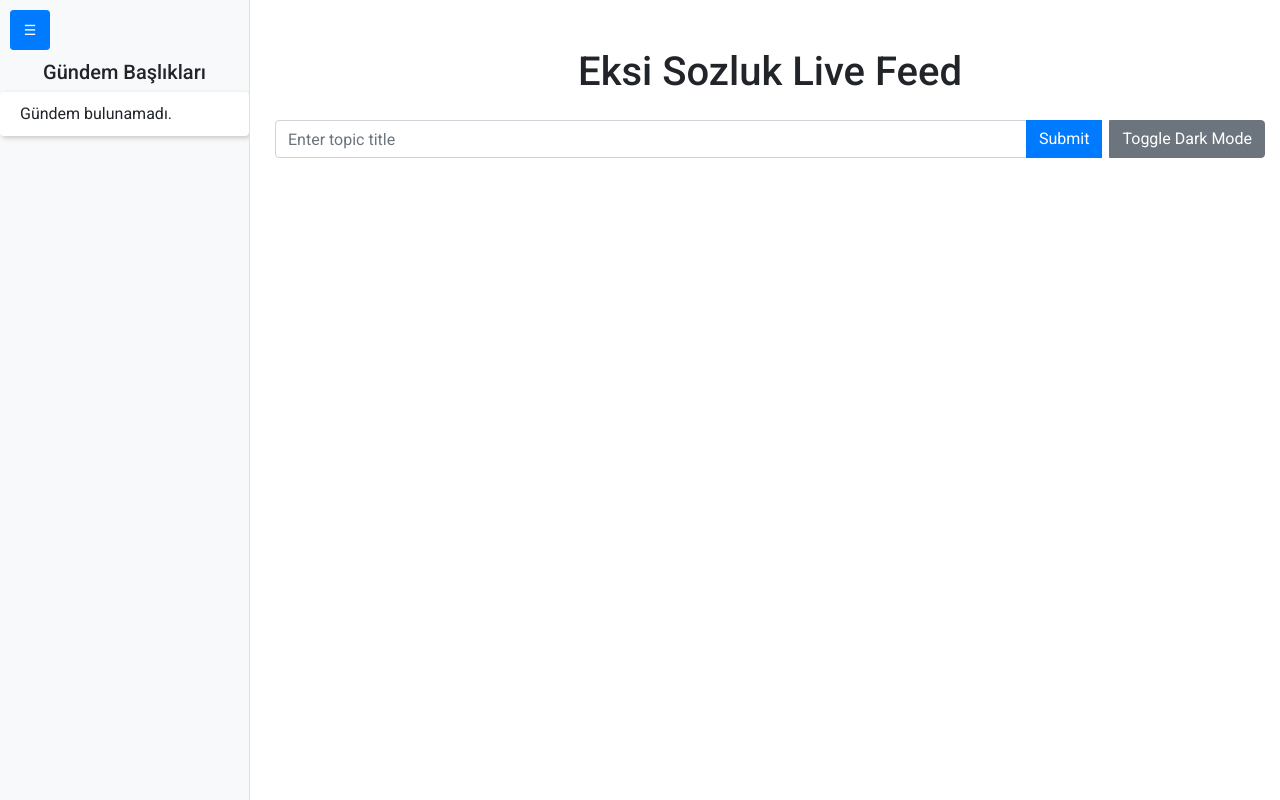
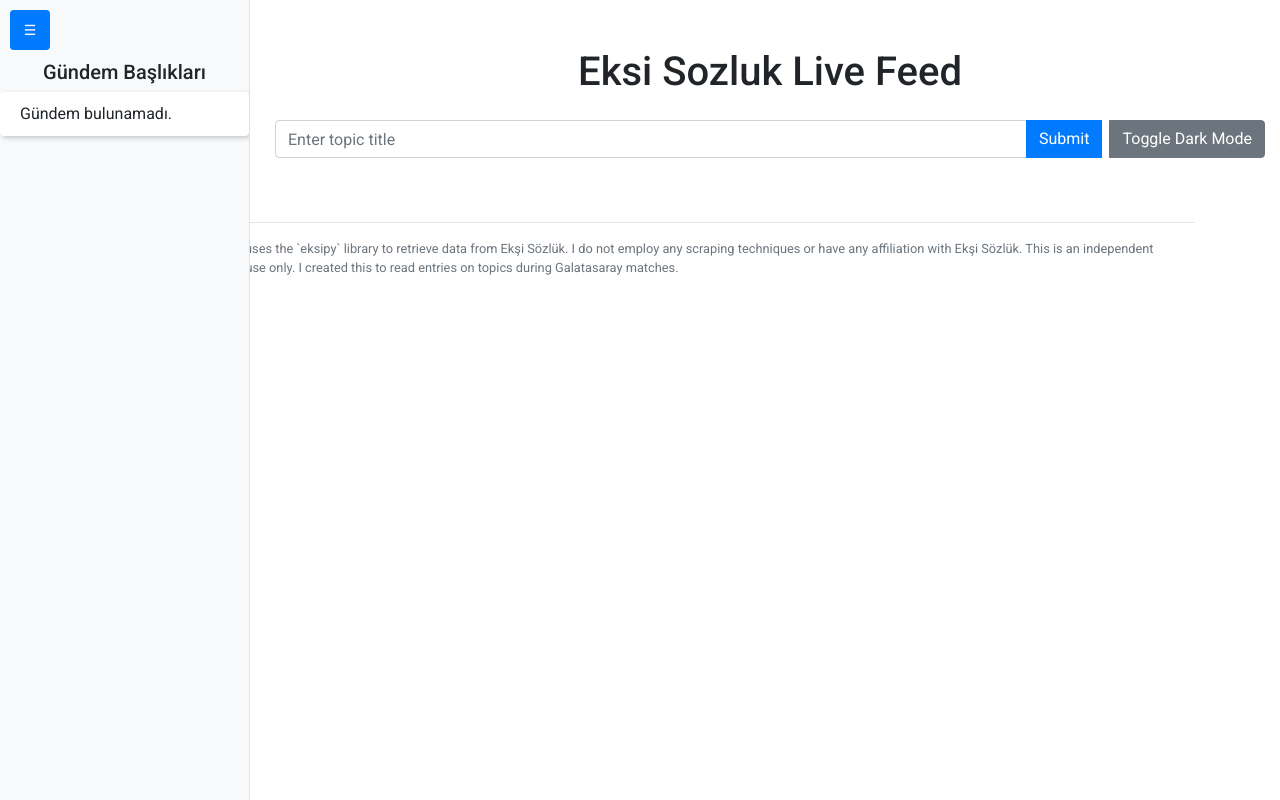
Before and after one commit to cellamo/EksiLiveFeed, a Flask app: template api/templates/index.html in a window 1280 px wide. Run offline with Flask 3, Linux system fonts and the light colour scheme; the template is opened without the code that fills it, so the values that code supplies are empty; some libraries are stand-ins or nearby versions.

Commit message:
feat(README, templates): update README structure and add disclaimer
Revise README to improve structure and readability. Add a disclaimer section to both the README and the main page's HTML template clarifying usage of the `eksipy` library and lack of affiliation with Ekşi Sözlük. Update installation instructions, prerequisites, and project structure details. Add `async-lru` to requirements.txt.

```diff
--- a/api/templates/index.html
+++ b/api/templates/index.html
@@ -285,5 +285,11 @@
             <ul id="entry-list" class="list-group"></ul>
         </div>
     </div>
+    <div class="container mt-5">
+        <hr>
+        <div class="disclaimer text-muted small">
+            <p>Disclaimer: This application uses the `eksipy` library to retrieve data from Ekşi Sözlük. I do not employ any scraping techniques or have any affiliation with Ekşi Sözlük. This is an independent project created for personal use only. I created this to read entries on topics during Galatasaray matches.</p>
+        </div>
+    </div>
 </body>
 </html>
--- a/requirements.txt
+++ b/requirements.txt
@@ -1,6 +1,7 @@
 annotated-types==0.7.0
 anyio==4.6.2.post1
 appdirs==1.4.4
+async-lru==2.0.4
 beautifulsoup4==4.12.3
 blinker==1.8.2
 bs4==0.0.2
```
Also changed, not shown: README.md.
